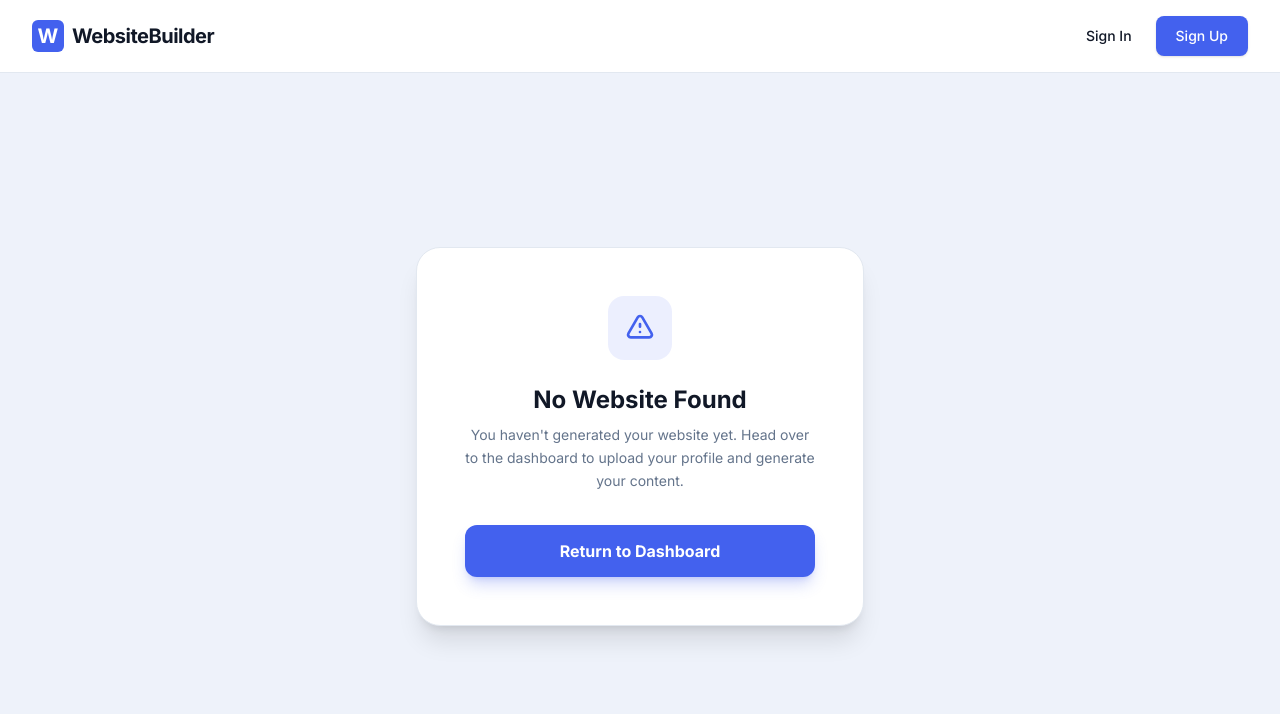
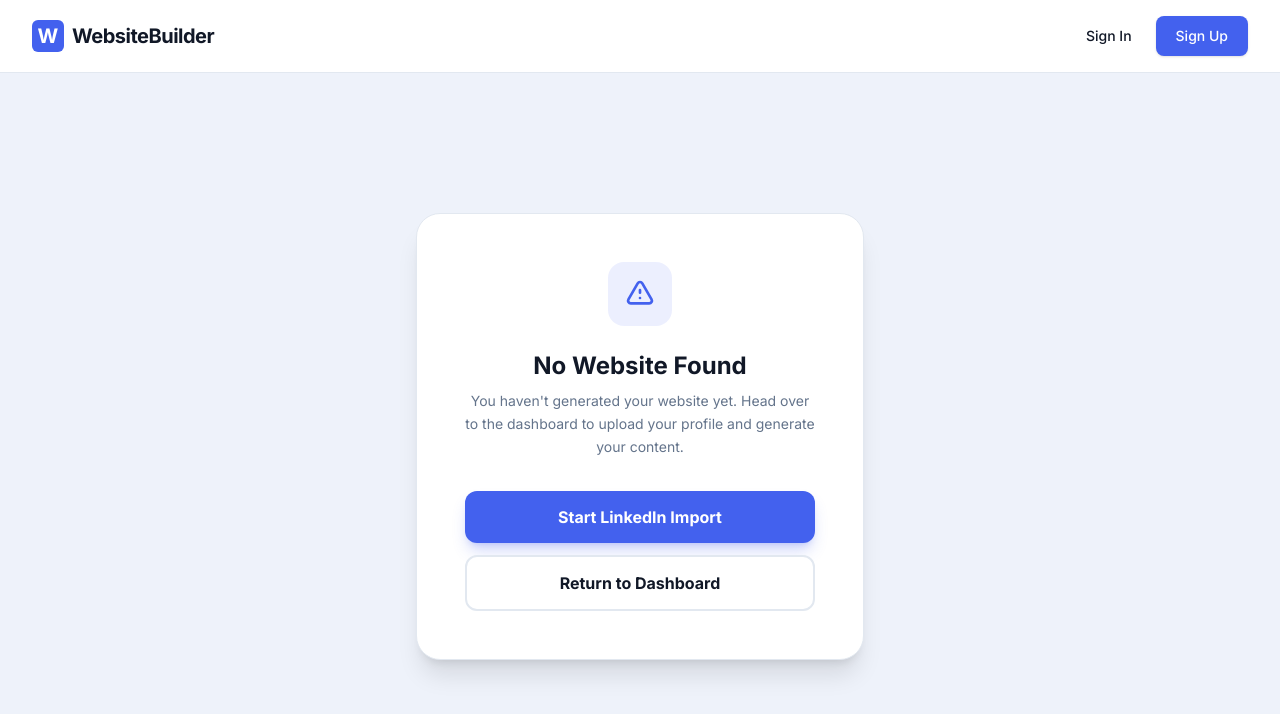
Before and after one commit to akshat-k30/website-builder, a Next.js app: page /dashboard/editor in a window 1280 px wide. Shown: the top 714 px of the page. Built offline with nearby package versions, Linux system fonts and the light colour scheme; no server answers.

Commit message:
style: final UI polish tweaks for demo

```diff
--- a/src/app/dashboard/editor/page.tsx
+++ b/src/app/dashboard/editor/page.tsx
@@ -138,12 +138,20 @@ export default function EditorPage() {
           <p className="text-muted-foreground text-sm mb-8 leading-relaxed">
             You haven&apos;t generated your website yet. Head over to the dashboard to upload your profile and generate your content.
           </p>
-          <button
-            onClick={() => router.push("/dashboard")}
-            className="w-full px-6 py-3.5 bg-primary text-primary-foreground font-bold rounded-xl hover:bg-primary-hover shadow-lg shadow-primary/25 transition-all"
-          >
-            Return to Dashboard
-          </button>
+          <div className="flex flex-col gap-3 w-full">
+            <button
+              onClick={() => router.push("/dashboard/linkedin")}
+              className="w-full px-6 py-3.5 bg-primary text-primary-foreground font-bold rounded-xl hover:bg-primary-hover shadow-lg shadow-primary/25 transition-all"
+            >
+              Start LinkedIn Import
+            </button>
+            <button
+              onClick={() => router.push("/dashboard")}
+              className="w-full px-6 py-3.5 bg-card border-2 border-border text-foreground font-bold rounded-xl hover:border-primary/50 hover:bg-primary/5 transition-all"
+            >
+              Return to Dashboard
+            </button>
+          </div>
         </div>
       </div>
     )
--- a/src/app/globals.css
+++ b/src/app/globals.css
@@ -39,3 +39,18 @@ body {
   font-family: 'Inter', Arial, Helvetica, sans-serif;
   -webkit-font-smoothing: antialiased;
 }
+
+/* Ensure all buttons have the pointer cursor by default */
+@layer base {
+  button,
+  [role="button"],
+  input[type="submit"],
+  input[type="button"] {
+    cursor: pointer !important;
+  }
+
+  button:disabled,
+  input:disabled {
+    cursor: not-allowed !important;
+  }
+}
```
